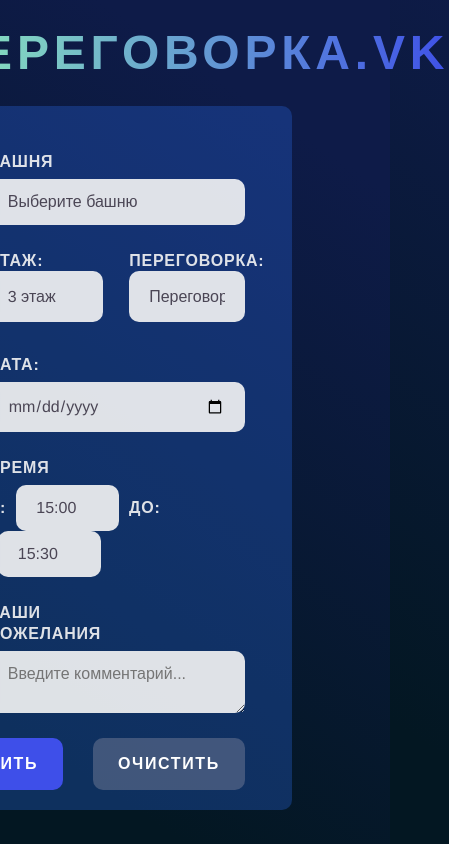
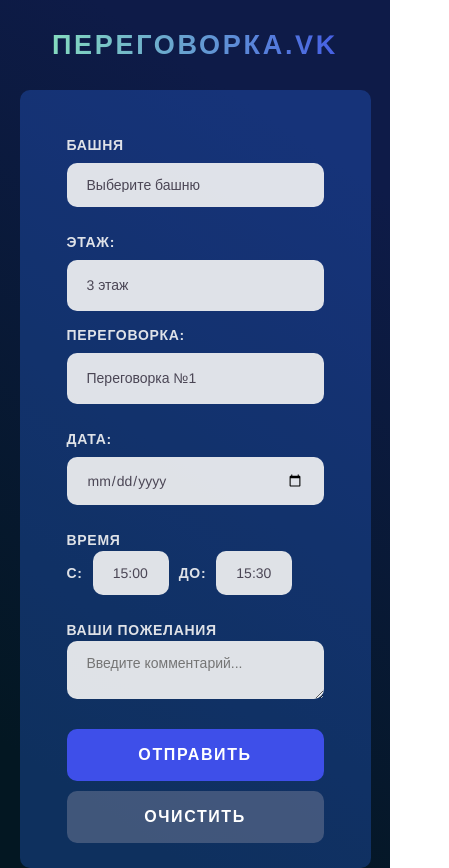
Before and after one commit to Rastre13/meeting-room-form, a React (Create React App) app: page / in a window 390 px wide. Shown: the whole page, 449 px wide, since content can reach past the window. Before the commit the page ends 844 px from the top, so only its background shows below. Built offline with nearby package versions, Linux system fonts and the light colour scheme.

Commit message:
style: added responsive

```diff
--- a/src/App.css
+++ b/src/App.css
@@ -106,7 +106,6 @@ label{
   line-height: 21px;
   letter-spacing: 0.05em;
   text-transform: uppercase;
-  margin-bottom: 7px;
 }
 input{
   background: rgba(245, 245, 245, 0.9);
@@ -131,6 +130,7 @@ select, #date-select{
   background: rgba(245, 245, 245, 0.9);
   border-radius: 10px;
   color: #4b4655;
+  margin-top: 7px;
 }
 #start-time, #end-time{
   margin: 0 10px;
@@ -177,7 +177,25 @@ button{
 /*responsive*/
 
 @media (max-width: 768px) {
+  body{
+    font-size: 14px;
+  }
   form{
     width: 90vw;
   }
+  h1{
+    font-size: 27px;
+  }
+  .inline{
+    flex-direction: column;
+  }
+  label{
+    width: 100%;
+  }
+  #start-time, #end-time {
+    width: inherit;
+  }
+  button{
+    margin:5px 0 5px 0;
+  }
 }
```
